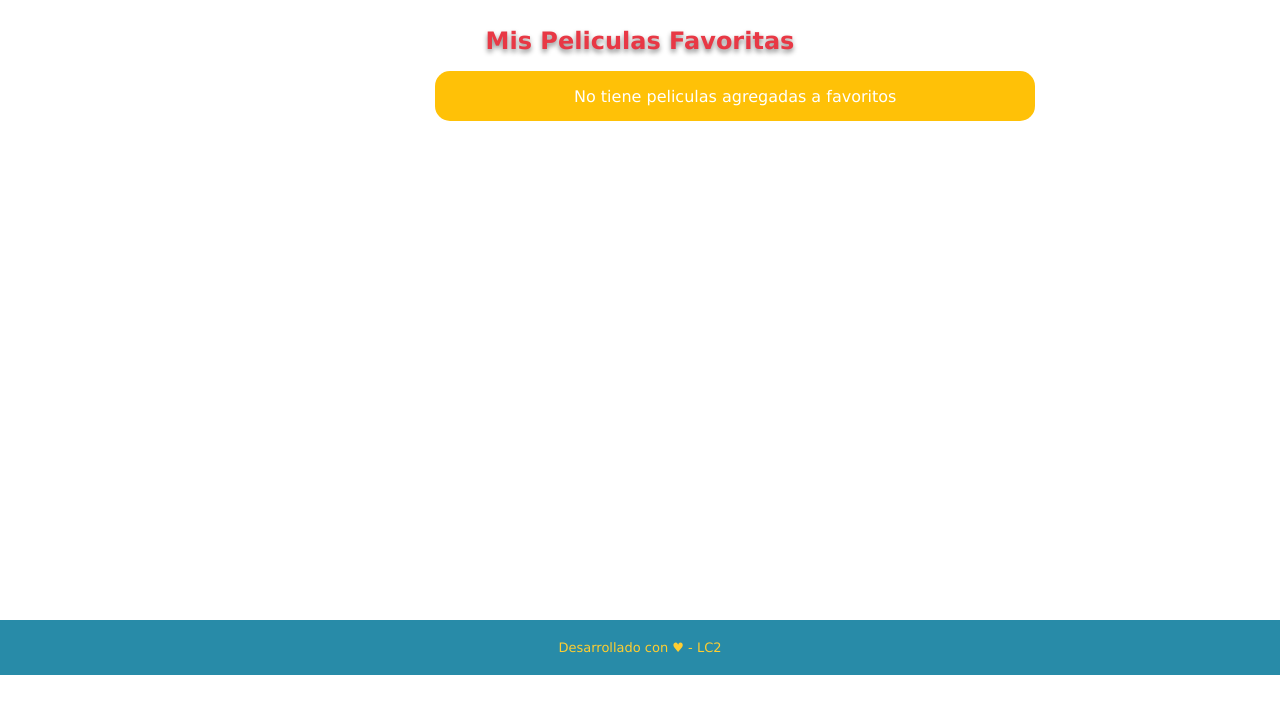
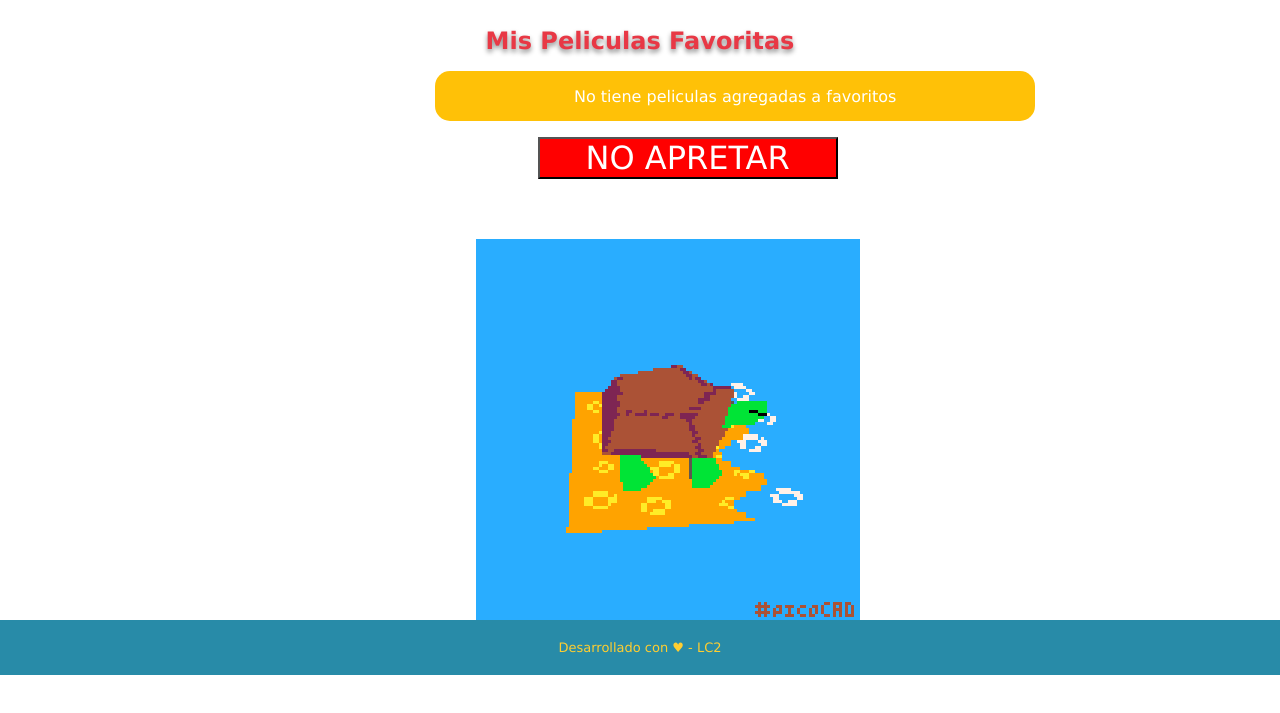
Before and after one commit to Opienso/TUP-LC2-CINE-APP, a plain HTML site: page favorities.html in a window 1280 px wide. Shown: the part 125-838 px from the top of the page. Before the commit the page ends 800 px from the top, so only its background shows below. Drawn offline with Linux system fonts and the light colour scheme.

Commit message:
tortuga rota rota

```diff
--- a/css/pages/favorities.css
+++ b/css/pages/favorities.css
@@ -100,3 +100,15 @@ div.pelicula > img {
 .button:hover {
     box-shadow: 0px 0px 0px;
 }
+
+#boton-tortuga{
+    width: 300px;
+    background-color: red;
+    font-size: 2rem;
+    color: white;
+    margin-left: 40%;
+}
+
+#contenedor-tortuga {
+    margin-left: 75%;
+}
--- a/favorities.html
+++ b/favorities.html
@@ -33,10 +33,13 @@
     <div class="mensaje-container" id="algo">
       <p class="warning" >No tiene peliculas agregadas a favoritos</p>
     </div>
-
+    <button id="boton-tortuga" onclick="mostrarTortuga()">NO APRETAR</button>
     <section id="sec-favorities-list">
       <!--Sección contenido de paliculas favoritas-->
       <div class="contenedorPeliculasFavoritas" id="contenedorPeliculasFavoritas">
+        <div id="contenedor-tortuga">
+          <img src="./img/turtle_2.gif" alt="tortuga rota rota">
+        </div>
         <!-- <div class="pelicula">
           <img src="https://image.tmdb.org/t/p/w500/fcFMd3HdyX7r5gtFwVnn2qr5Yhq.jpg" alt="creed">
           <h3>Creed III</h3>
--- a/js/pages/favorities.js
+++ b/js/pages/favorities.js
@@ -2,6 +2,8 @@ let favoritos = localStorage.getItem('FAVORITOS');
 
 const contenedorPeliculasFavoritas = document.getElementById("contenedorPeliculasFavoritas")
 const mensajeWarningFavoritos = document.getElementById("algo")
+const tortugaRotaRota = document.getElementById("contenedor-tortuga")
+const botonTortuga = document.getElementById("boton-tortuga")
 
 const mercho = async () => {
     console.log(favoritos)
@@ -10,6 +12,8 @@ const mercho = async () => {
         console.log("hola desde donde no se debe")
 
         mensajeWarningFavoritos.classList.add("hidden")
+        tortugaRotaRota.classList.add("hidden")
+        botonTortuga.classList.add("hidden")
         for (let i = 0; i < favoritos.length; i++) {
             const respuesta = await fetch(`https://api.themoviedb.org/3/movie/${favoritos[i]}?api_key=2ed62a64b39136b9951145a470e4a689&language=es-MX`)
 
@@ -32,7 +36,13 @@ const mercho = async () => {
         quitarFavorito();
     }else{
         mensajeWarningFavoritos.classList.remove("hidden")
+        tortugaRotaRota.classList.remove("hidden")
+        botonTortuga.classList.remove("hidden")
     }
+}
+
+function mostrarTortuga(){
+    tortugaRotaRota.style.display = tortugaRotaRota.style.display === "none" ? "block" : "none";
 }
 
 mercho();
```
Also changed, not shown: img/turtle_2.gif (added).
